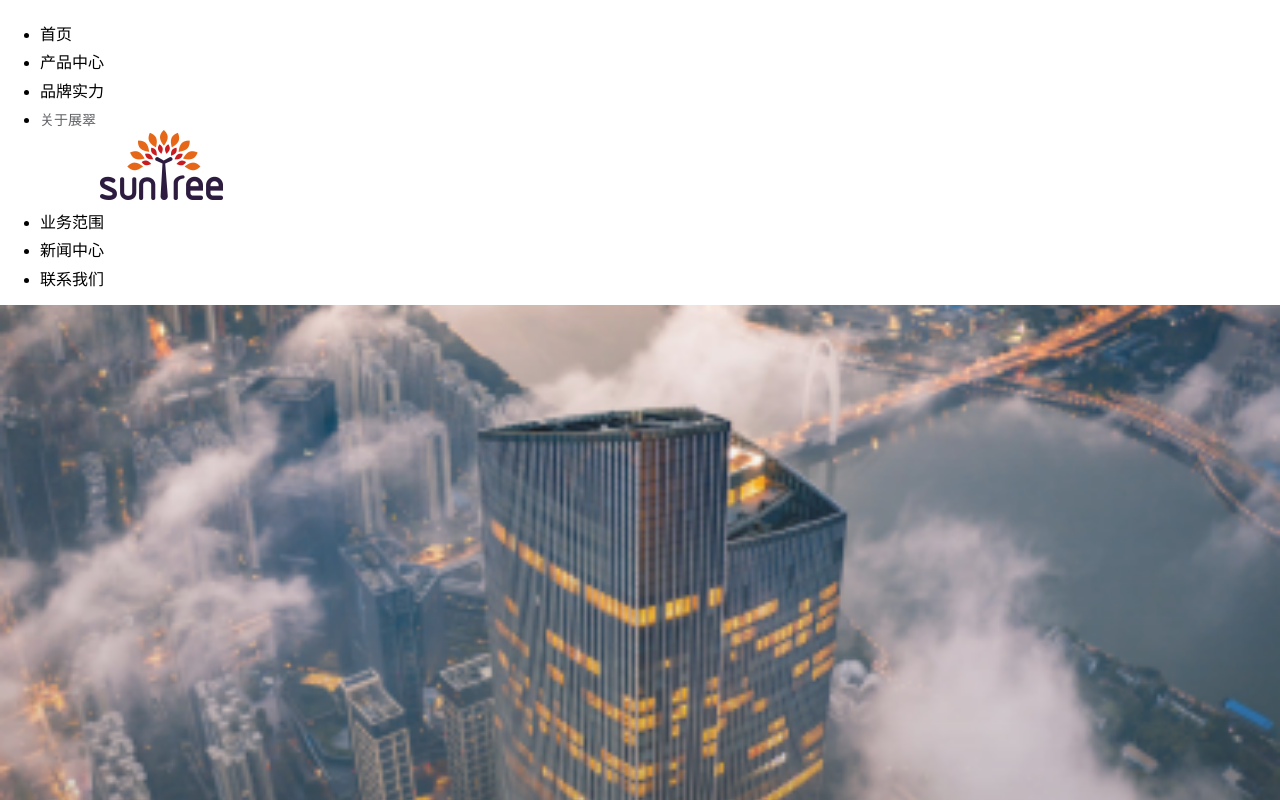
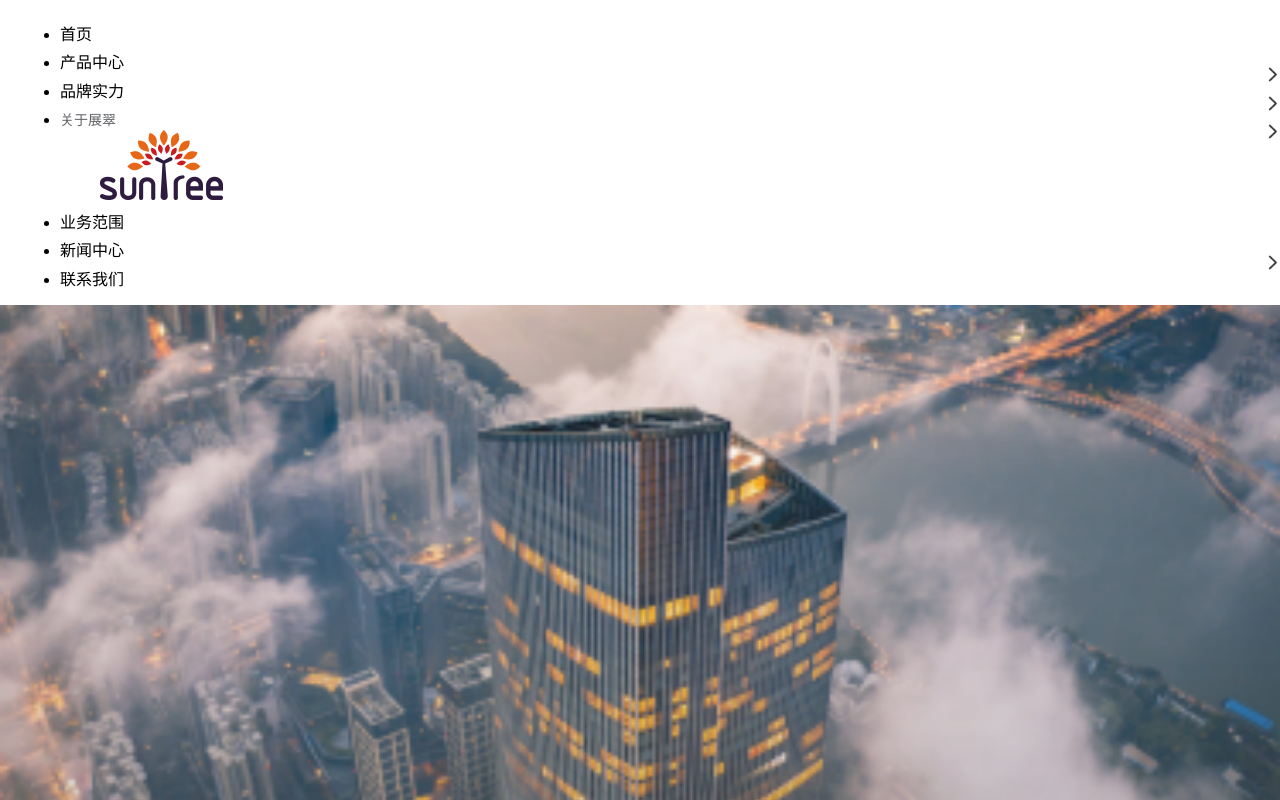
Before and after one commit to lhypoi/zhaoPin, a Vue app: page / in a window 1280 px wide. Shown: the top 800 px of the page. Built offline with nearby package versions, Linux system fonts and the light colour scheme.

Commit message:
nav_update

```diff
--- a/src/views/baseLayoutDrdMobile/index.vue
+++ b/src/views/baseLayoutDrdMobile/index.vue
@@ -35,30 +35,37 @@
       <el-dropdown trigger="click">联系我们</el-dropdown>
     </div> -->
 
-    <!-- food nav2  2021/2/12 -->
-    <nav>
-      <div class=" sticky h-32 w-auto bg-while flex justify-around items-center ">
-        <ul class="inline-flex text-xl ml-11 leading-loose  space ">
+    <!-- food nav2  2021/2/12  由于没有用循环拿到对应索引值导致全部三角一起转动-->
+    <!-- <div class=" sticky top-0 bg-white h-32 z-10 bg-while flex justify-around items-center ">
+        <ul class="inline-flex text-xl leading-loose  space ">
           <li><a class="px-4 " href="/">首页</a></li>
-          <li><a class="px-4 hover:text-orange" href="#">产品中心</a></li>
-          <li><a class="px-4 hover:text-orange" href="#">品牌实力</a></li>
-          <li>
+          <li @click="navTab" :class="isActive==true? 'iconChange':''"><a class="px-4 arrow-icon" href="#">产品中心
+              <img src="@/assets/img_food/home/arrow-r.png" alt="">
+              </a>
+          </li>
+          <li @click="navTab" :class="isActive==true? 'iconChange':''"><a class="px-4 arrow-icon" href="#">品牌实力
+              <img src="@/assets/img_food/home/arrow-r.png" alt="">
+              </a>
+          </li>
+          <li class="arrow-icon" > <img src="@/assets/img_food/home/arrow-r.png" alt="">
             <el-dropdown trigger="click">
-              <div class="px-4 text text-xl text-black ">关于展翠</div>
+              <div class="px-4  text-xl text-black hover:text-firstTextC" @click="navTab" :class="isActive==true? 'iconChange':''">关于展翠
+              </div>
               <el-dropdown-menu slot="dropdown" class="p-0 border-r-0 rounded-sm overflow-hidden shadow-md mb-0 navMenu">
                 <el-dropdown-item class="p-0 text-base">
                   <el-menu
                     :default-active="$route.path"
                     router
-                    text-color="#666666"
+                    text-color="black"
                     active-text-color="#E66717"
+                    active-background-color="#E66717"
                   >
                     <el-menu-item
                       v-for="(menu, index) in navMenuList"
                       :key="index"
                       :index="menu.path"
-                      class="h-6 text-base pt-2 pb-2 border-t-2 border-gray-200 first:border-t-0 box-content"
-                      :class="$route.path === menu.path ? 'bg-gray-200 && border-b-4 ' : 'bg-white'"
+                      class="h-6 text-base pt-2 pb-2 border-t-2 border-white first:border-t-0 box-content"
+                      :class="$route.path === menu.path ? 'bg-firstBgc border-bottom:3px solid' : 'bg-white'"
                     >{{ menu.title }}</el-menu-item>
                   </el-menu>
                 </el-dropdown-item>
@@ -71,11 +78,81 @@
             class="logo_size"
           />
           <li><a class="px-4 hover:text-orange" href="#">业务范围</a></li>
-          <li><a class="px-4 hover:text-orange" href="#">新闻中心</a></li>
+          <li @click="navTab" :class="isActive==true? 'iconChange':''"><a class="px-4 hover:text-orange arrow-icon" href="#">新闻中心
+              <img src="@/assets/img_food/home/arrow-r.png" alt="">
+              </a>
+          </li>
           <li><a class="px-4 hover:text-orange" href="#">联系我们</a></li>
         </ul>
-      </div>
-    </nav>
+      </div> -->
+
+    <!-- food nav3 2021/2/13
+    刚想v-for循环拿索引值的时候发现我竟然一开始就没有用数组来创建li TAT~（流泪） 然后想着要不重新创一个，但是想到中间有个logo也不知道怎么在中间插进去
+    结果 0.0 我在每一个三角所在的li都装了点击事件。。。ballball浩瑜总不要被气到
+    还有“关于展翠”那里，字体颜色不知为何浅一些。。。我调的都没有效果。。  还有就是0.0 eslint好可怕
+    -->
+    <div class=" sticky top-0 bg-white h-32 z-10 bg-while flex justify-around items-center ">
+      <ul class="inline-flex text-xl leading-loose  space ">
+        <li><a class="px-4 " href="/">首页</a></li>
+        <li
+          :class="isActive1==true? 'iconChange':''"
+          @click="navTab1"
+        ><a class="px-4 arrow-icon" href="#">产品中心
+          <img src="@/assets/img_food/home/arrow-r.png" alt="">
+        </a>
+        </li>
+        <li
+          :class="isActive2==true? 'iconChange':''"
+          @click="navTab2"
+        ><a class="px-4 arrow-icon" href="#">品牌实力
+          <img src="@/assets/img_food/home/arrow-r.png" alt="">
+        </a>
+        </li>
+        <li
+          :class="isActive3==true? 'iconChange':''"
+          class="arrow-icon"
+          @click="navTab3"
+        > <div class="arrow-icon"><img src="@/assets/img_food/home/arrow-r.png" alt=""></div>
+          <el-dropdown trigger="click">
+            <div class="px-4  text-xl text-black hover:text-firstTextC">关于展翠
+            </div>
+            <el-dropdown-menu slot="dropdown" class="p-0 border-r-0 rounded-sm overflow-hidden shadow-md mb-0 navMenu">
+              <el-dropdown-item class="p-0 text-base">
+                <el-menu
+                  :default-active="$route.path"
+                  router
+                  text-color="black"
+                  active-text-color="#E66717"
+                  active-background-color="#E66717"
+                >
+                  <el-menu-item
+                    v-for="(menu, index) in navMenuList"
+                    :key="index"
+                    :index="menu.path"
+                    class="h-6 text-base pt-2 pb-2 border-t-2 border-white first:border-t-0 box-content"
+                    :class="$route.path === menu.path ? 'bg-firstBgc border-bottom:3px solid' : 'bg-white'"
+                  >{{ menu.title }}</el-menu-item>
+                </el-menu>
+              </el-dropdown-item>
+            </el-dropdown-menu>
+          </el-dropdown>
+        </li>
+        <el-image
+          :src="require('@/assets/img_food/logo.png')"
+          fit="cover"
+          class="logo_size"
+        />
+        <li><a class="px-4 hover:text-orange" href="#">业务范围</a></li>
+        <li
+          :class="isActive4==true? 'iconChange':''"
+          @click="navTab4"
+        ><a class="px-4 hover:text-orange arrow-icon" href="#">新闻中心
+          <img src="@/assets/img_food/home/arrow-r.png" alt="">
+        </a>
+        </li>
+        <li><a class="px-4 hover:text-orange" href="#">联系我们</a></li>
+      </ul>
+    </div>
 
     <!-- 页面内容 -->
     <transition name="fade-transform" mode="out-in">
@@ -129,6 +206,10 @@ export default {
   props: {},
   data() {
     return {
+      isActive1: false,
+      isActive2: false,
+      isActive3: false,
+      isActive4: false,
       navMenuList: [
         {
           path: '/',
@@ -198,7 +279,20 @@ export default {
   created() {},
   mounted() {
   },
-  methods: {}
+  methods: {
+    navTab1() {
+      this.isActive1 = !this.isActive1
+    },
+    navTab2() {
+      this.isActive2 = !this.isActive2
+    },
+    navTab3() {
+      this.isActive3 = !this.isActive3
+    },
+    navTab4() {
+      this.isActive4 = !this.isActive4
+    }
+  }
 }
 </script>
 
@@ -210,7 +304,7 @@ export default {
   }
 
   .el-menu-item:hover, .el-submenu__title:hover {
-    background-color: #e5e7eb !important;
+    background-color: #FFF5EF !important;
 
   }
 }
@@ -219,9 +313,33 @@ export default {
   height: 70px;
   margin-left: 60px;
   margin-right: 60px;
-  // vertical-align:bottom;
 }
 .space li{
+  position: relative;
   padding-top: 10px;
+  margin-left: 20px;
+}
+.arrow-icon img{
+  position: absolute;
+  width: 15px;
+  height: 15px;
+  right: 0;
+  top: 23px;
+}
+
+.space li:hover{
+  color:#E66717 ;
+  border-bottom:3px solid #E66717;
+}
+
+// .arrow-icon::after{
+  // content: (@/assets/img_food/home/arrow-r.png);
+  // background: url(@/assets/img_food/home/arrow-r.png),no-repeat;
+// }
+.iconChange{
+  .arrow-icon img{
+    transform: rotate(90deg);
+  }
+
 }
 </style>
```
Also changed, not shown: tailwind.config.js (+11 -1 lines), src/assets/img_food/home/arrow-d.png (added), src/assets/img_food/home/arrow-r.png (added).
